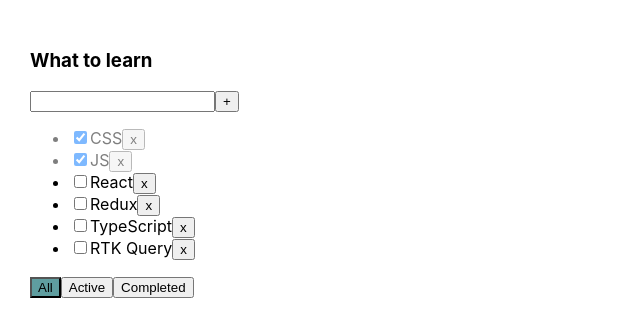
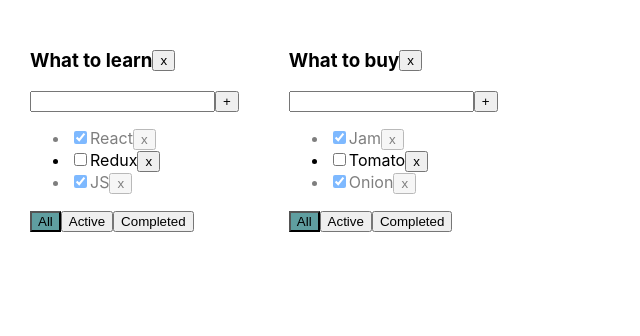
Before and after one commit to alx8437/todolist_new, a React (Create React App) app: page / in a window 1280 px wide. Shown: the top 336 px of the page, without its empty margins (0-640 px from the left). Built offline with nearby package versions, Linux system fonts and the light colour scheme.

Commit message:
05 remove, add, change tasks todolist logic

```diff
--- a/src/App.css
+++ b/src/App.css
@@ -22,3 +22,8 @@
 .isDone {
   opacity: 0.5;
 }
+
+.todolist-title-container {
+  display: flex;
+  align-items: center;
+}
--- a/src/App.tsx
+++ b/src/App.tsx
@@ -11,60 +11,119 @@
 
 export type FilterValuesType = 'all' | 'active' | 'completed'
 
+export type TodolistType = {
+    id: string;
+    title: string;
+    filter: FilterValuesType;
+}
+
+type TaskStateType = {
+    [key: string]: Array<TaskType>
+}
+
 function App() {
-    const [tasks, setTasks] = useState<TaskType[]>([
-        {id: v1(), title: 'CSS', isDone: true},
-        {id: v1(), title: 'JS', isDone: true},
-        {id: v1(), title: 'React', isDone: false},
-        {id: v1(), title: 'Redux', isDone: false},
-        {id: v1(), title: 'TypeScript', isDone: false},
-        {id: v1(), title: 'RTK Query', isDone: false},
-    ]);
+    const todolistId1 = v1()
+    const todolistId2 = v1()
 
-    const [filter, setFilter] = useState<FilterValuesType>('all');
+    const [todolists, setTodolists] = useState<Array<TodolistType>>([
+        {id: todolistId1, filter: 'all', title: 'What to learn'},
+        {id: todolistId2, filter: 'all', title: 'What to buy'}
+    ])
 
-    const addTask = (title: string) => {
+    const [tasks, setTasks] = useState<TaskStateType>({
+        [todolistId1]: [
+            {id: v1(), title: 'React', isDone: true},
+            {id: v1(), title: 'Redux', isDone: false},
+            {id: v1(), title: 'JS', isDone: true}
+        ],
+        [todolistId2]: [
+            {id: v1(), title: 'Jam', isDone: true},
+            {id: v1(), title: 'Tomato', isDone: false},
+            {id: v1(), title: 'Onion', isDone: true}
+        ]
+    })
+
+
+    const addTask = (title: string, todolistId: string) => {
         const newTask: TaskType = {
             id: v1(),
             title,
             isDone: false,
         }
 
-        setTasks([newTask, ...tasks])
+        const todolistTasks = tasks[todolistId];
+
+        const newTodolistTasks = {
+            ...tasks,
+            [todolistId]: [newTask, ...todolistTasks]
+        }
+
+        setTasks(newTodolistTasks)
     }
 
-    const removeTask = (taskId: string) => {
-        const filteredTasks  = tasks.filter((task) => task.id !== taskId);
-        setTasks(filteredTasks)
+    const removeTask = (taskId: string, todolistId: string) => {
+        const newTodolistTasks = {
+            ...tasks,
+            [todolistId]: tasks[todolistId].filter(task => task.id !== taskId)
+        }
+
+        setTasks(newTodolistTasks)
     };
 
-    const changeFilter = (filterValue: FilterValuesType) => {
-        setFilter(filterValue)
+    const changeFilter = (filterValue: FilterValuesType, todolistId: string) => {
+        const newTodolists = todolists.map(tl => tl.id === todolistId ? {...tl, filter: filterValue} : tl)
+        setTodolists(newTodolists);
     }
 
-    const changeStatus = (taskId: string, isDone: boolean) => {
-        let task = tasks.find(t => t.id === taskId);
-
-        if (task) {
-            task.isDone = isDone
+    const changeStatus = (taskId: string, todolistId: string, isDone: boolean) => {
+        const newTodolistTasks = {
+            ...tasks,
+            [todolistId]: tasks[todolistId].map(task => task.id === taskId ? {...task, isDone} : task)
         }
 
-        setTasks([...tasks])
+        setTasks({...newTodolistTasks})
     }
 
-    let tasksForTodolist = tasks
+    const removeTodolist = (todolistId: string) => {
+        const newTodolists = todolists.filter(tl => tl.id !== todolistId)
 
-    if (filter === 'active') {
-        tasksForTodolist = tasks.filter(task => !task.isDone)
-    }
+        setTodolists(newTodolists)
 
-    if (filter === 'completed') {
-        tasksForTodolist = tasks.filter(task => task.isDone)
+        delete tasks[todolistId]
+
+        setTasks({...tasks})
     }
 
     return (
         <div className="App">
-            <Todolist filter={filter} changeStatus={changeStatus} addTask={addTask} changeFilter={changeFilter} removeTask={removeTask} title="What to learn" tasks={tasksForTodolist}/>
+            {todolists.map(tl => {
+                const allTodolistTasks = tasks[tl.id]
+
+                let tasksForTodolist = allTodolistTasks
+
+                if (tl.filter === 'active') {
+                    tasksForTodolist = allTodolistTasks.filter(task => !task.isDone)
+                }
+
+                if (tl.filter === 'completed') {
+                    tasksForTodolist = allTodolistTasks.filter(task => task.isDone)
+                }
+
+                return (
+                    <Todolist
+                        todolistId={tl.id}
+                        key={tl.id}
+                        filter={tl.filter}
+                        changeStatus={changeStatus}
+                        addTask={addTask}
+                        changeFilter={changeFilter}
+                        removeTask={removeTask}
+                        title={tl.title}
+                        tasks={tasksForTodolist}
+                        removeTodolist={removeTodolist}
+                    />
+                )
+            })}
         </div>
     );
 }
--- a/src/Todolist.tsx
+++ b/src/Todolist.tsx
@@ -3,17 +3,19 @@
 import {Button} from "./Button";
 
 type TodolistPropsType = {
+    todolistId: string
     title: string
     tasks: Array<TaskType>
-    removeTask: (taskId: string) => void
-    changeFilter: (filterValue: FilterValuesType) => void
-    addTask: (title: string) => void
-    changeStatus: (taskId: string, isDone: boolean) => void
+    removeTask: (taskId: string, todolistId: string) => void
+    changeFilter: (filterValue: FilterValuesType, todolistId: string) => void
+    addTask: (title: string, todolistId: string) => void
+    changeStatus: (taskId: string, todolistId: string, isDone: boolean) => void
     filter: FilterValuesType
+    removeTodolist: (todolistId: string) => void;
 }
 
 export function Todolist(props: TodolistPropsType) {
-    const {title, tasks, removeTask, changeFilter, addTask, changeStatus, filter} = props
+    const {title, tasks, removeTask, changeFilter, addTask, changeStatus, filter, todolistId, removeTodolist} = props
 
     const [taskTitle, setTaskTitle] = useState('');
     const [error, setError] = useState<null | string>(null)
@@ -25,7 +27,7 @@
 
     const addTaskHandler = () => {
         if (taskTitle.trim() !== '') {
-            addTask(taskTitle.trim())
+            addTask(taskTitle.trim(), todolistId)
             setTaskTitle('')
         } else {
             setError('Title is required')
@@ -41,30 +43,37 @@
     }
 
     const changeFilterTasksHandler = (filterValue: FilterValuesType) => {
-        changeFilter(filterValue)
+        changeFilter(filterValue, todolistId)
+    }
+
+    const removeTodolistHandler = () => {
+        removeTodolist(todolistId)
     }
 
 
     return (
         <div>
-            <h3>{title}</h3>
+            <div className='todolist-title-container'>
+                <h3>{title}</h3>
+                <Button title={'х'} onClick={removeTodolistHandler}/>
+            </div>
             <div>
-                <input
+                <div><input
                     value={taskTitle}
                     onChange={changeTaskTitleHandler}
                     type="text"
                     onKeyUp={addTaskOnKeyUpHandler}
                     className={error ? 'error' : ''}
                 />
-                <Button onClick={addTaskHandler} title='+'/>
+                    <Button onClick={addTaskHandler} title='+'/></div>
                 {error && <div className="error-message">Field is required</div>}
 
                 {tasks.length === 0 ? (<div>Тасок нет</div>) : (<ul>
                     {tasks.map(task => {
-                        const removeTaskHandler = () => removeTask(task.id)
+                        const removeTaskHandler = () => removeTask(task.id, todolistId)
                         const onChangeStatusHandler = (e: ChangeEvent<HTMLInputElement>) => {
                             const {checked} = e.currentTarget
-                            changeStatus(task.id, checked)
+                            changeStatus(task.id, todolistId, checked)
                         }
 
 
```
